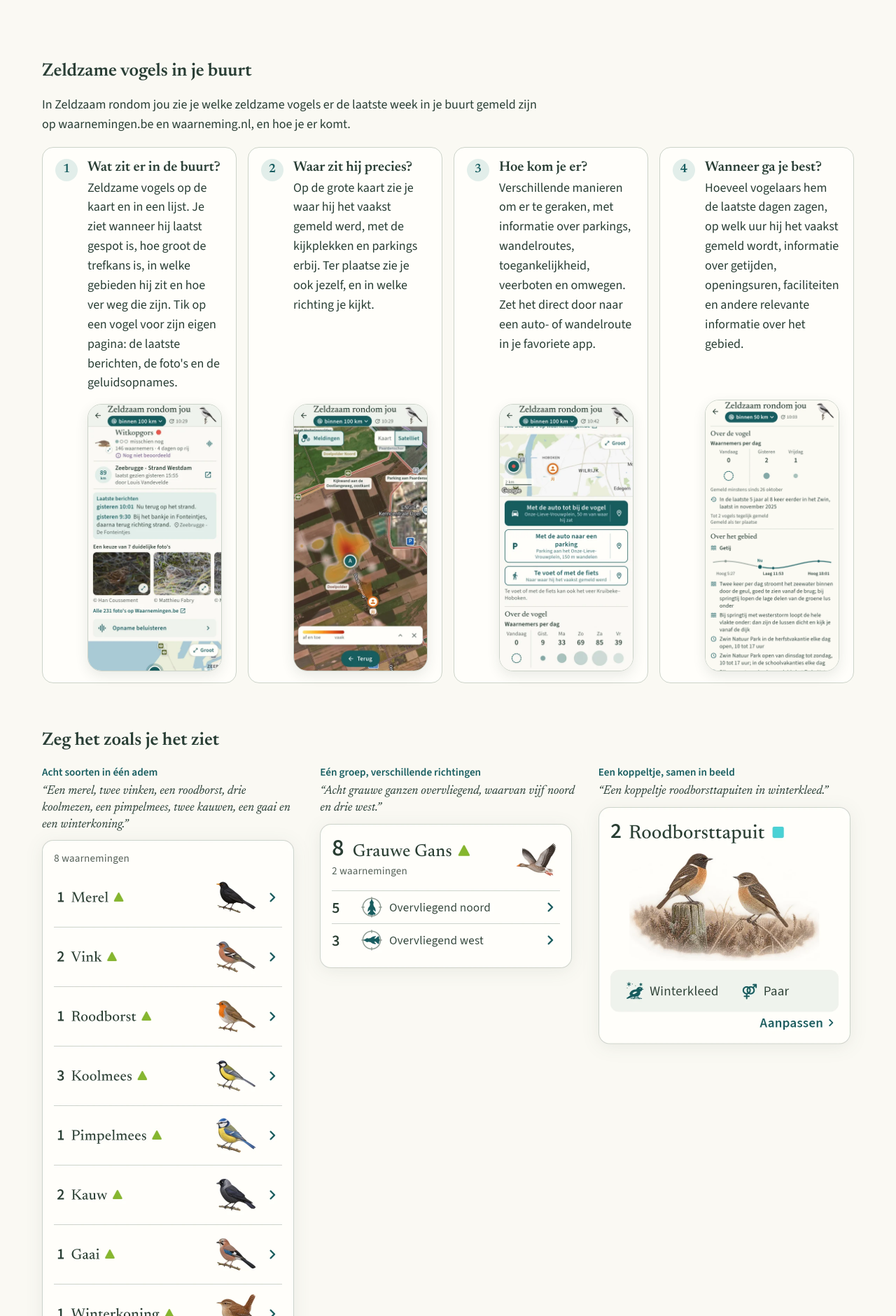
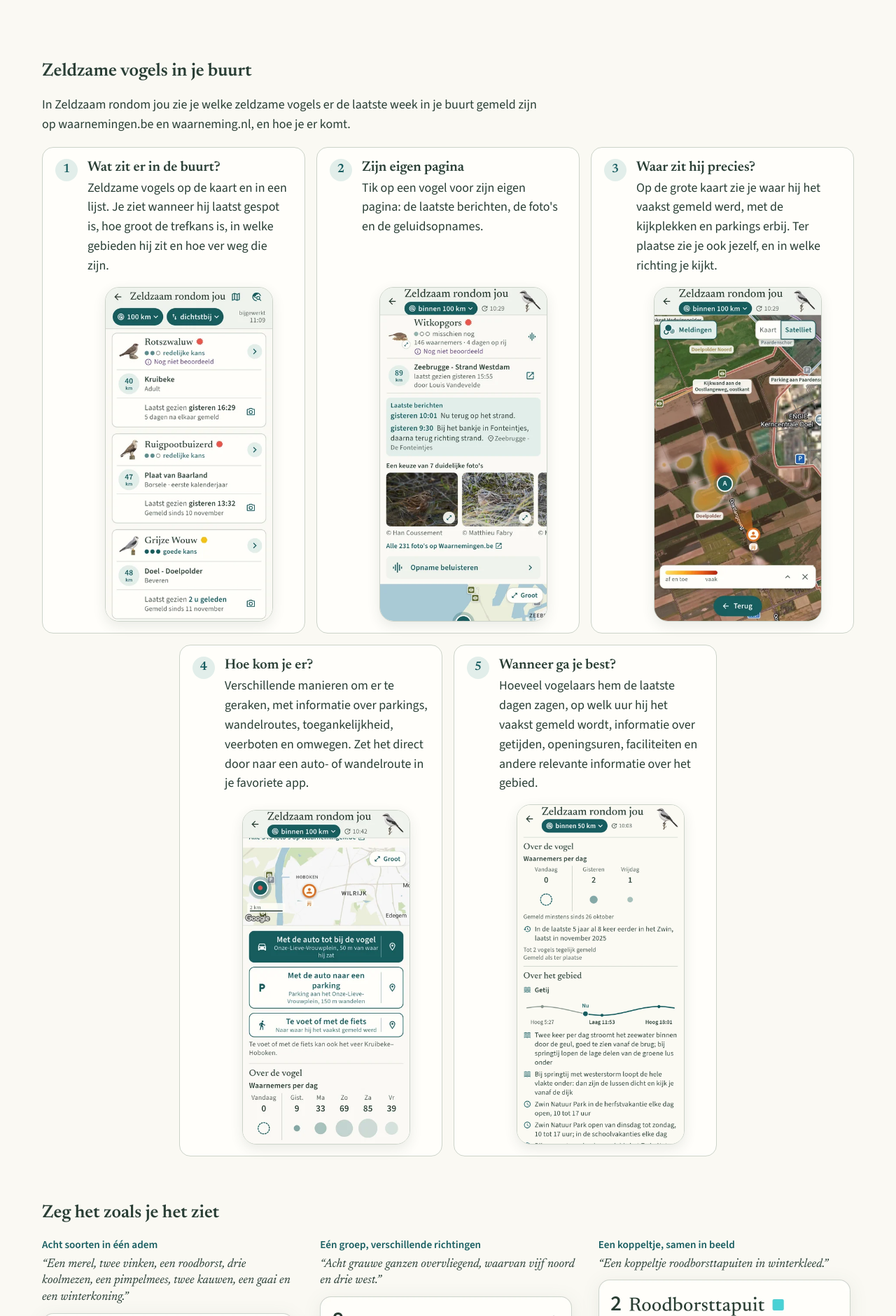
Before and after one commit to KLAPekster/website, a Jekyll site: the page built from index.md, in a window 1280 px wide. Shown: the part 3199-5079 px from the top of the page at 70% size. Built offline with Jekyll 4.4.1, drawn with Linux system fonts in a browser that asks for light colours; part of the change alters nothing that is shown.

Commit message:
Startpagina: Zeldzaam rondom jou in vijf stappen, met de lijst
De lijst van vogels bij "Wat zit er in de buurt?", en de pagina van een
vogel als eigen stap. Op een breed scherm drie bovenaan en twee eronder.

Co-Authored-By: Claude Opus 5.5 <noreply@anthropic.com>

```diff
--- a/index.md
+++ b/index.md
@@ -183,20 +183,28 @@ In Zeldzaam rondom jou zie je welke zeldzame vogels er de laatste week in je
 buurt gemeld zijn op waarnemingen.be en waarneming.nl, en hoe je er komt.
 
 <style>
-  /* Vier stappen bij Zeldzaam rondom jou: op een breed scherm naast
-     elkaar, niet drie en één eronder (18 november 2026). */
+  /* Vijf stappen bij Zeldzaam rondom jou: op een breed scherm drie bovenaan
+     en twee in het midden eronder, elk even breed als de stappen van "Zo
+     werkt het" (Olivier, 18 november 2026). */
   @media (min-width: 1200px) {
-    .voorpagina .stappen.vier { grid-template-columns: repeat(4, 1fr); }
+    .voorpagina .stappen.vijf { grid-template-columns: repeat(6, 1fr); }
+    .voorpagina .stappen.vijf li { grid-column: span 2; }
+    .voorpagina .stappen.vijf li:nth-child(4) { grid-column: 2 / span 2; }
   }
 </style>
 
-<ol class="stappen vier">
+<ol class="stappen vijf">
   <li>
     <h3>Wat zit er in de buurt?</h3>
     <p>Zeldzame vogels op de kaart en in een lijst. Je ziet wanneer hij laatst
     gespot is, hoe groot de trefkans is, in welke gebieden hij zit en hoe ver
-    weg die zijn. Tik op een vogel voor zijn eigen pagina: de laatste
-    berichten, de foto's en de geluidsopnames.</p>
+    weg die zijn.</p>
+    <img class="scherm stapbeeld" src="{{ '/assets/beeld/schermen/zeldzaam-lijst.webp' | relative_url }}" alt="Zeldzaam rondom jou als lijst, de dichtstbije eerst: een rotszwaluw in Kruibeke op 40 kilometer, een ruigpootbuizerd op de Plaat van Baarland en een grijze wouw in de Doelpolder, elk met de trefkans en wanneer hij laatst gezien is" width="384" height="768" loading="lazy">
+  </li>
+  <li>
+    <h3>Zijn eigen pagina</h3>
+    <p>Tik op een vogel voor zijn eigen pagina: de laatste berichten, de
+    foto's en de geluidsopnames.</p>
     <img class="scherm stapbeeld" src="{{ '/assets/beeld/schermen/zeldzaam-pagina.webp' | relative_url }}" alt="De pagina van een witkopgors in Zeebrugge, 89 kilometer verder: misschien nog, 146 waarnemers, vier dagen op rij, de laatste berichten, een keuze van duidelijke foto's en een knop om een opname te beluisteren" width="384" height="768" loading="lazy">
   </li>
   <li>
```
Also changed, not shown: assets/beeld/schermen/zeldzaam-lijst.webp (added).
